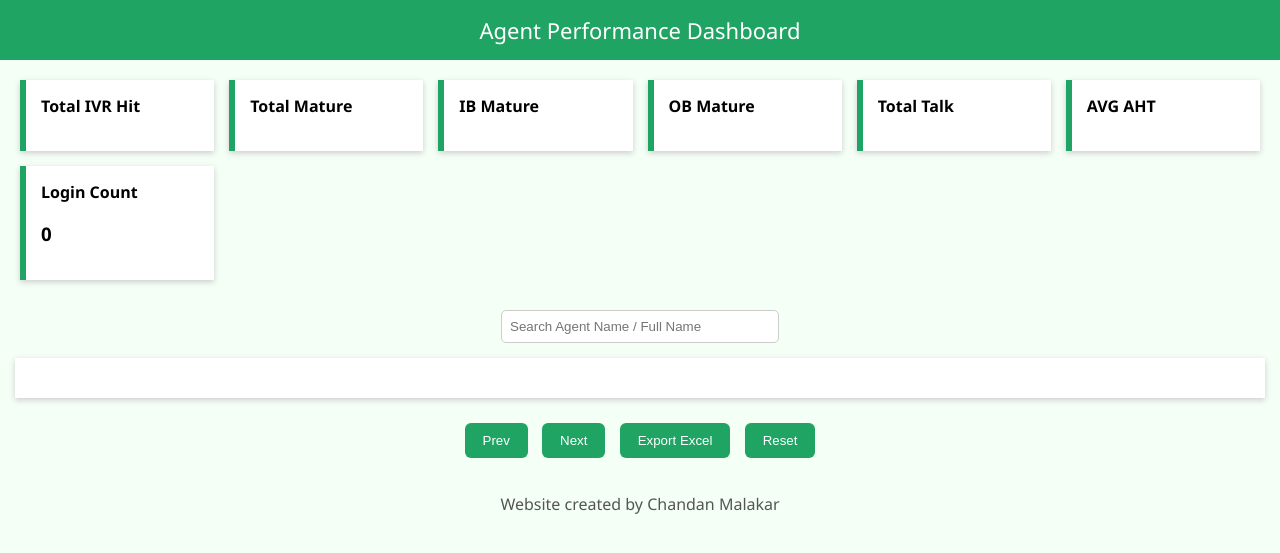
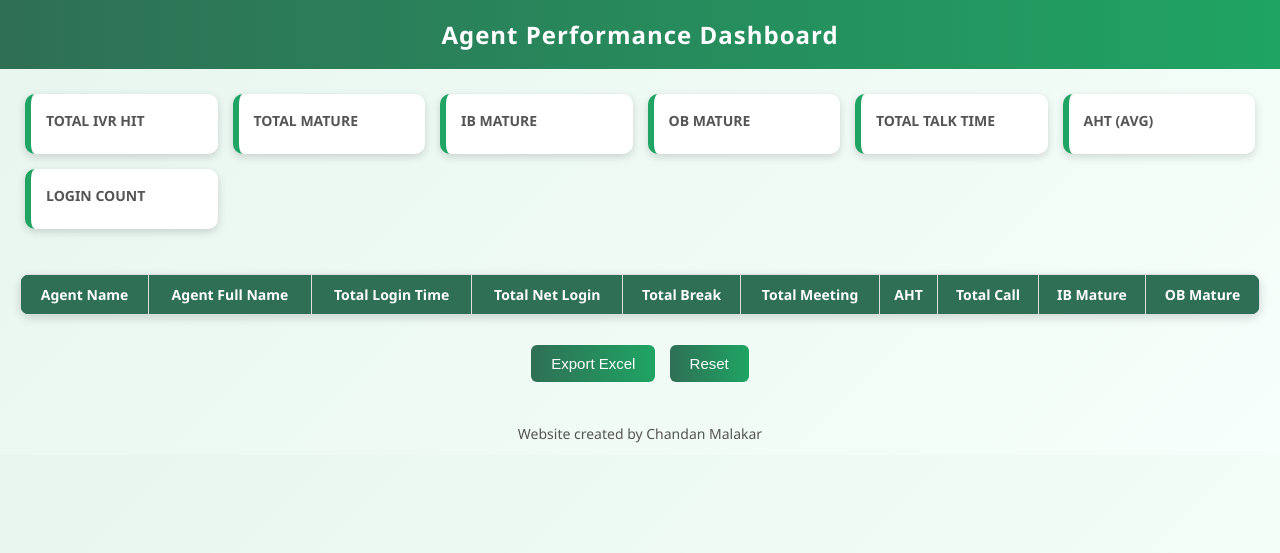
Before and after one commit to Viratmalakar/agent.performance.site, a Flask app: template templates/result.html in a window 1280 px wide. Shown: the top 553 px of the page. Run offline with Flask 3, Linux system fonts and the light colour scheme; the template is opened without the code that fills it, so the values that code supplies are empty.

Commit message:
Update result.html

```diff
--- a/templates/result.html
+++ b/templates/result.html
@@ -2,149 +2,186 @@
 <html>
 <head>
 <title>Agent Performance Dashboard</title>
+<style>
 
-<style>
-body{font-family:Segoe UI;background:#f4fff6;margin:0}
-header{background:#1fa463;color:white;padding:15px;font-size:22px;text-align:center}
+body{
+    margin:0;
+    font-family:Segoe UI,Arial;
+    background:linear-gradient(135deg,#e8f5ee,#f6fffb);
+}
+
+header{
+    background:linear-gradient(90deg,#2f6f55,#1fa463);
+    color:white;
+    text-align:center;
+    padding:18px;
+    font-size:24px;
+    font-weight:bold;
+    letter-spacing:1px;
+}
 
 .cards{
-display:grid;
-grid-template-columns:repeat(auto-fit,minmax(180px,1fr));
-gap:15px;padding:20px
-}
-.card{
-background:white;padding:15px;border-left:6px solid #1fa463;
-box-shadow:0 2px 6px #ccc
+    display:grid;
+    grid-template-columns:repeat(auto-fit,minmax(180px,1fr));
+    gap:15px;
+    padding:25px;
 }
 
-.search-box{
-text-align:center;margin:10px
-}
-.search-box input{
-padding:8px;width:260px;border:1px solid #ccc;border-radius:5px
+.card{
+    background:white;
+    border-radius:10px;
+    padding:15px;
+    box-shadow:0 3px 8px rgba(0,0,0,.15);
+    border-left:6px solid #1fa463;
+    transition:.3s;
 }
 
-.table-box{
-padding:20px;
-max-height:520px;
-overflow:auto;
-background:white;
-margin:15px;
-box-shadow:0 2px 6px #ccc
+.card:hover{
+    transform:translateY(-3px);
+}
+
+.card b{
+    color:#555;
+    font-size:14px;
+}
+
+.card h3{
+    margin:8px 0 0;
+    color:#1fa463;
+    font-size:26px;
+}
+
+.table-wrap{
+    margin:20px;
+    background:white;
+    border-radius:10px;
+    box-shadow:0 3px 10px rgba(0,0,0,.15);
+    overflow:hidden;
+}
+
+.table-scroll{
+    max-height:700px;   /* ≈ 20 rows */
+    overflow-y:auto;
 }
 
 table{
-width:100%;
-border-collapse:collapse;
-font-size:14px
-}
-th,td{
-border:1px solid #ddd;
-padding:8px;
-text-align:center
-}
-th{
-background:#1fa463;
-color:white;
-position:sticky;
-top:0
+    width:100%;
+    border-collapse:collapse;
+    font-size:14px;
 }
 
-.btns{text-align:center;margin:20px}
-button{
-background:#1fa463;color:white;border:none;
-padding:10px 18px;border-radius:6px;margin:5px;
-cursor:pointer
+th{
+    position:sticky;
+    top:0;
+    background:#2f6f55;
+    color:white;
+    padding:10px;
+    border:1px solid #ddd;
+    z-index:5;
 }
 
-footer{text-align:center;padding:10px;color:#555}
-</style>
-
-<script>
-let rowsPerPage=13;
-let currentPage=1;
-let tableData=[];
-
-function filterTable(){
- let val=document.getElementById("search").value.toLowerCase();
- let filtered=tableData.filter(r=>
-   r[1].toLowerCase().includes(val) || r[0].toLowerCase().includes(val)
- );
- renderTable(filtered);
+td{
+    padding:8px;
+    border:1px solid #ddd;
+    text-align:center;
 }
 
-function renderTable(data){
- let table=document.getElementById("tbl");
- table.innerHTML="";
-
- let start=(currentPage-1)*rowsPerPage;
- let end=start+rowsPerPage;
- let slice=data.slice(start,end);
-
- slice.forEach(r=>{
-   let tr="<tr>";
-   r.forEach(v=>tr+="<td>"+v+"</td>");
-   tr+="</tr>";
-   table.innerHTML+=tr;
- });
+tr:nth-child(even){
+    background:#f3faf7;
 }
 
-function nextPage(){
- currentPage++;
- filterTable();
-}
-function prevPage(){
- if(currentPage>1){currentPage--;filterTable();}
+.btns{
+    text-align:center;
+    margin:25px;
 }
 
-window.onload=()=>{
- tableData=[
- {% for r in data %}
-   [{% for v in r.values() %}"{{v}}",{% endfor %}],
- {% endfor %}
- ];
- filterTable();
+button{
+    background:linear-gradient(90deg,#2f6f55,#1fa463);
+    color:white;
+    border:none;
+    padding:10px 20px;
+    border-radius:6px;
+    font-size:15px;
+    margin:5px;
+    cursor:pointer;
 }
-</script>
+
+button:hover{
+    opacity:.9;
+}
+
+footer{
+    text-align:center;
+    padding:12px;
+    color:#555;
+    font-size:14px;
+}
+
+</style>
 </head>
-
 <body>
 
 <header>Agent Performance Dashboard</header>
 
+<!-- DASHBOARD CARDS -->
 <div class="cards">
-<div class="card"><b>Total IVR Hit</b><h3>{{gt["Total IVR Hit"]}}</h3></div>
-<div class="card"><b>Total Mature</b><h3>{{gt["Total Mature"]}}</h3></div>
-<div class="card"><b>IB Mature</b><h3>{{gt["IB Mature"]}}</h3></div>
-<div class="card"><b>OB Mature</b><h3>{{gt["OB Mature"]}}</h3></div>
-<div class="card"><b>Total Talk</b><h3>{{gt["Total Talk Time"]}}</h3></div>
-<div class="card"><b>AVG AHT</b><h3>{{gt["AHT"]}}</h3></div>
-<div class="card"><b>Login Count</b><h3>{{data|length}}</h3></div>
+
+<div class="card"><b>TOTAL IVR HIT</b><h3>{{gt["TOTAL IVR HIT"]}}</h3></div>
+<div class="card"><b>TOTAL MATURE</b><h3>{{gt["TOTAL MATURE"]}}</h3></div>
+<div class="card"><b>IB MATURE</b><h3>{{gt["IB MATURE"]}}</h3></div>
+<div class="card"><b>OB MATURE</b><h3>{{gt["OB MATURE"]}}</h3></div>
+<div class="card"><b>TOTAL TALK TIME</b><h3>{{gt["TOTAL TALK TIME"]}}</h3></div>
+<div class="card"><b>AHT (AVG)</b><h3>{{gt["AHT"]}}</h3></div>
+<div class="card"><b>LOGIN COUNT</b><h3>{{gt["LOGIN COUNT"]}}</h3></div>
+
 </div>
 
-<div class="search-box">
-<input id="search" onkeyup="filterTable()" placeholder="Search Agent Name / Full Name">
+<!-- TABLE -->
+<div class="table-wrap">
+<div class="table-scroll">
+<table>
+
+<tr>
+<th>Agent Name</th>
+<th>Agent Full Name</th>
+<th>Total Login Time</th>
+<th>Total Net Login</th>
+<th>Total Break</th>
+<th>Total Meeting</th>
+<th>AHT</th>
+<th>Total Call</th>
+<th>IB Mature</th>
+<th>OB Mature</th>
+</tr>
+
+{% for r in data %}
+<tr>
+<td>{{r["Agent Name"]}}</td>
+<td>{{r["Agent Full Name"]}}</td>
+<td>{{r["Total Login Time"]}}</td>
+<td>{{r["Total Net Login"]}}</td>
+<td>{{r["Total Break"]}}</td>
+<td>{{r["Total Meeting"]}}</td>
+<td>{{r["AHT"]}}</td>
+<td>{{r["Total Call"]}}</td>
+<td>{{r["IB Mature"]}}</td>
+<td>{{r["OB Mature"]}}</td>
+</tr>
+{% endfor %}
+
+</table>
+</div>
 </div>
 
-<div class="table-box">
-<table>
-<tr>
-{% for k in data[0].keys() %}
-<th>{{k}}</th>
-{% endfor %}
-</tr>
-<tbody id="tbl"></tbody>
-</table>
-</div>
-
+<!-- BUTTONS -->
 <div class="btns">
-<button onclick="prevPage()">Prev</button>
-<button onclick="nextPage()">Next</button>
 <button onclick="location.href='/export'">Export Excel</button>
 <button onclick="location.href='/'">Reset</button>
 </div>
 
-<footer>Website created by Chandan Malakar</footer>
+<footer>
+Website created by Chandan Malakar
+</footer>
 
 </body>
 </html>
```
